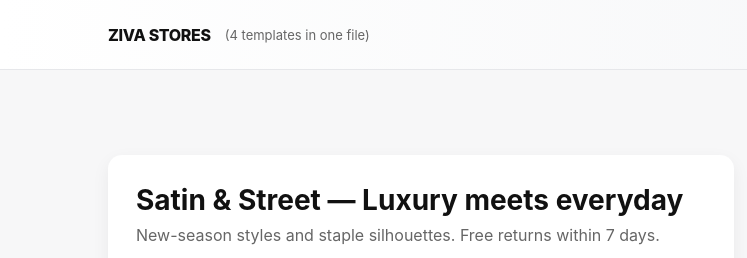
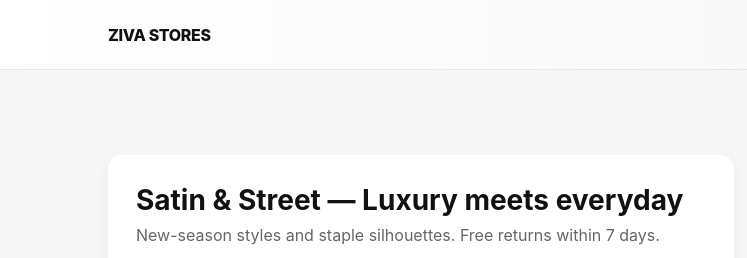
Before and after one commit to riarai033/Intern_web, a plain HTML site: page index.html in a window 1280 px wide. Shown: the top 258 px of the page, 0-747 px from the left. Drawn offline with Linux system fonts and the light colour scheme.

Commit message:
Update index.html

```diff
--- a/index.html
+++ b/index.html
@@ -64,7 +64,7 @@
     <div class="container nav">
       <div style="display:flex;align-items:center;gap:14px;">
         <div class="brand">ZIVA STORES</div>
-        <div style="color:var(--muted);font-size:13px">(4 templates in one file)</div>
+        <div style="color:var(--muted);font-size:13px"> </div>
       </div>
       <div style="margin-left:auto" class="tabs">
         <button data-site="fashion" class="active">Fashion</button>
```
